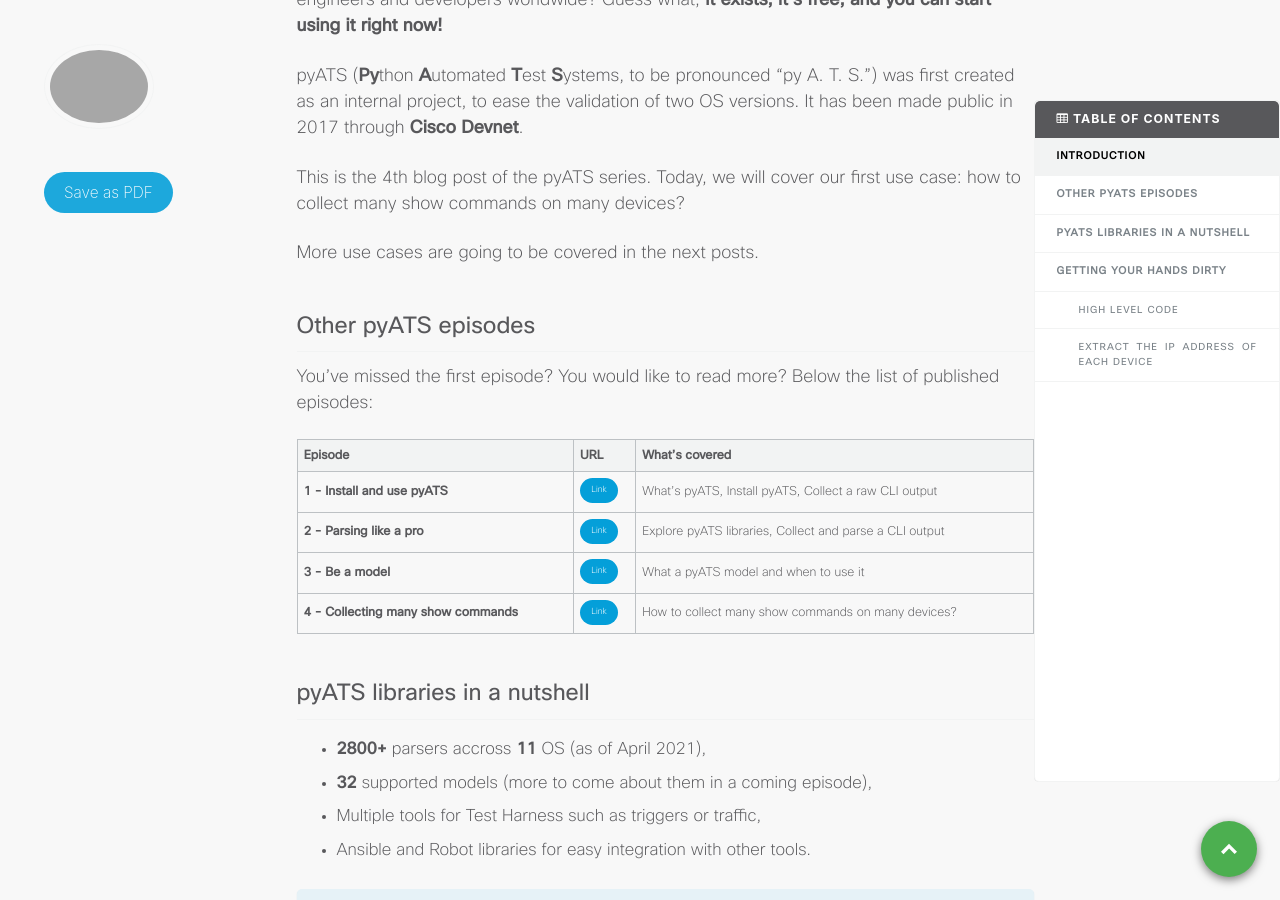
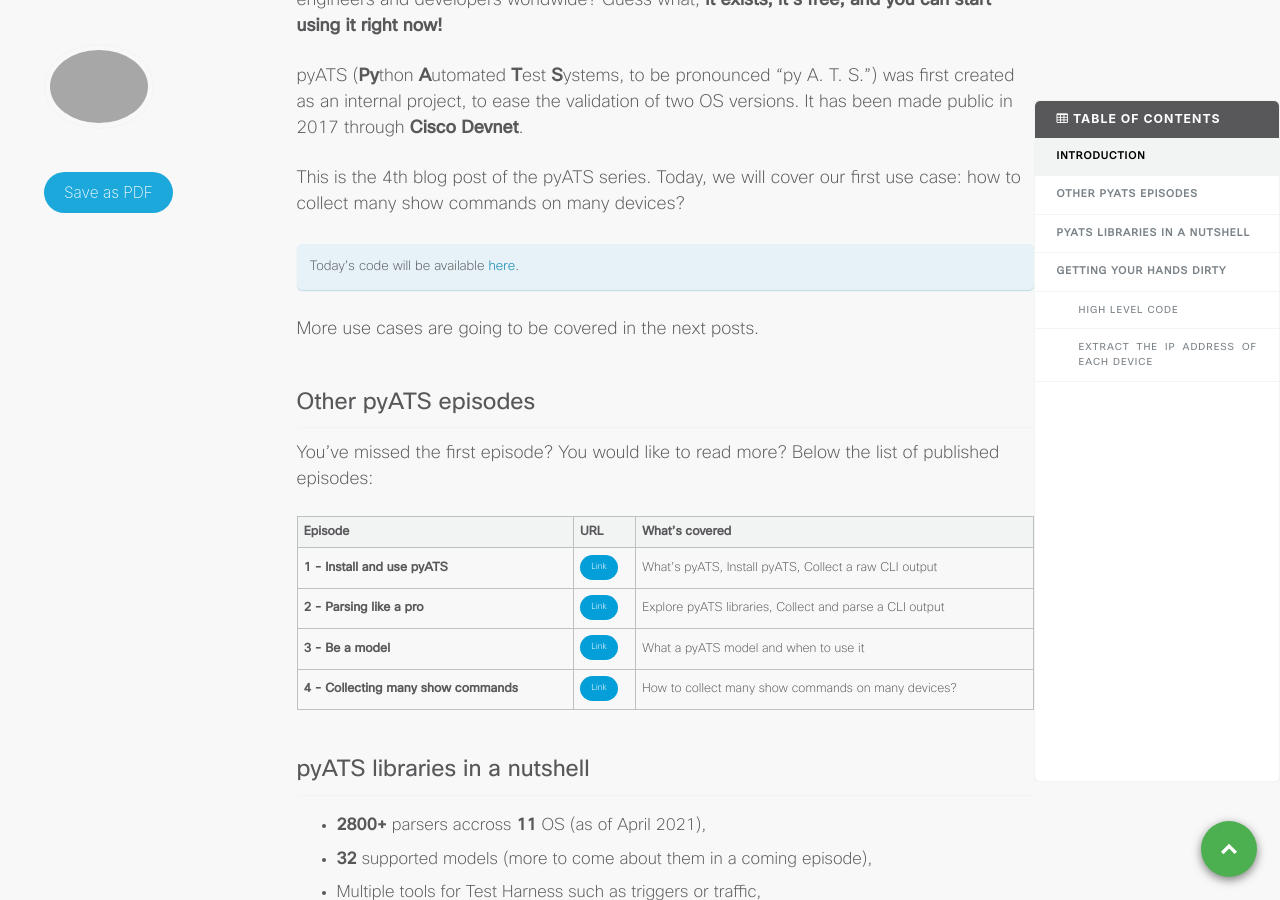
Before and after one commit to xrdocs/programmability, a Jekyll site: the page built from _tutorials/pyats-series-collecting-many-show-commands.md, in a window 1280 px wide and 900 px high, scrolled down 613 px. Built offline with Jekyll 4.4.1, drawn with Linux system fonts in a browser that asks for light colours; comment, search, counter and statistics services are not loaded.

Commit message:
link to github

```diff
--- a/_tutorials/pyats-series-collecting-many-show-commands.md
+++ b/_tutorials/pyats-series-collecting-many-show-commands.md
@@ -108,6 +108,9 @@ pyATS (**Py**thon **A**utomated **T**est **S**ystems, to be pronounced "py A. T.
 
 This is the 4th blog post of the pyATS series. Today, we will cover our first use case: how to collect many show commands on many devices?
 
+Today's code will be available [here](https://github.com/AntoineOrsoni/pyats-collect-show).
+{: .notice--info}
+
 More use cases are going to be covered in the next posts.
 
 # Other pyATS episodes
@@ -139,7 +142,6 @@ Enough talking, let's code!
 
 **pyATS installation** has been covered in the [First episode](https://xrdocs.io/programmability/tutorials/pyats-series-install-and-use-pyats/). Check it out to learn how to install pyATS.
 
-
 Today's code will be available [here](https://github.com/AntoineOrsoni/pyats-collect-show).
 {: .notice--info}
 
```
